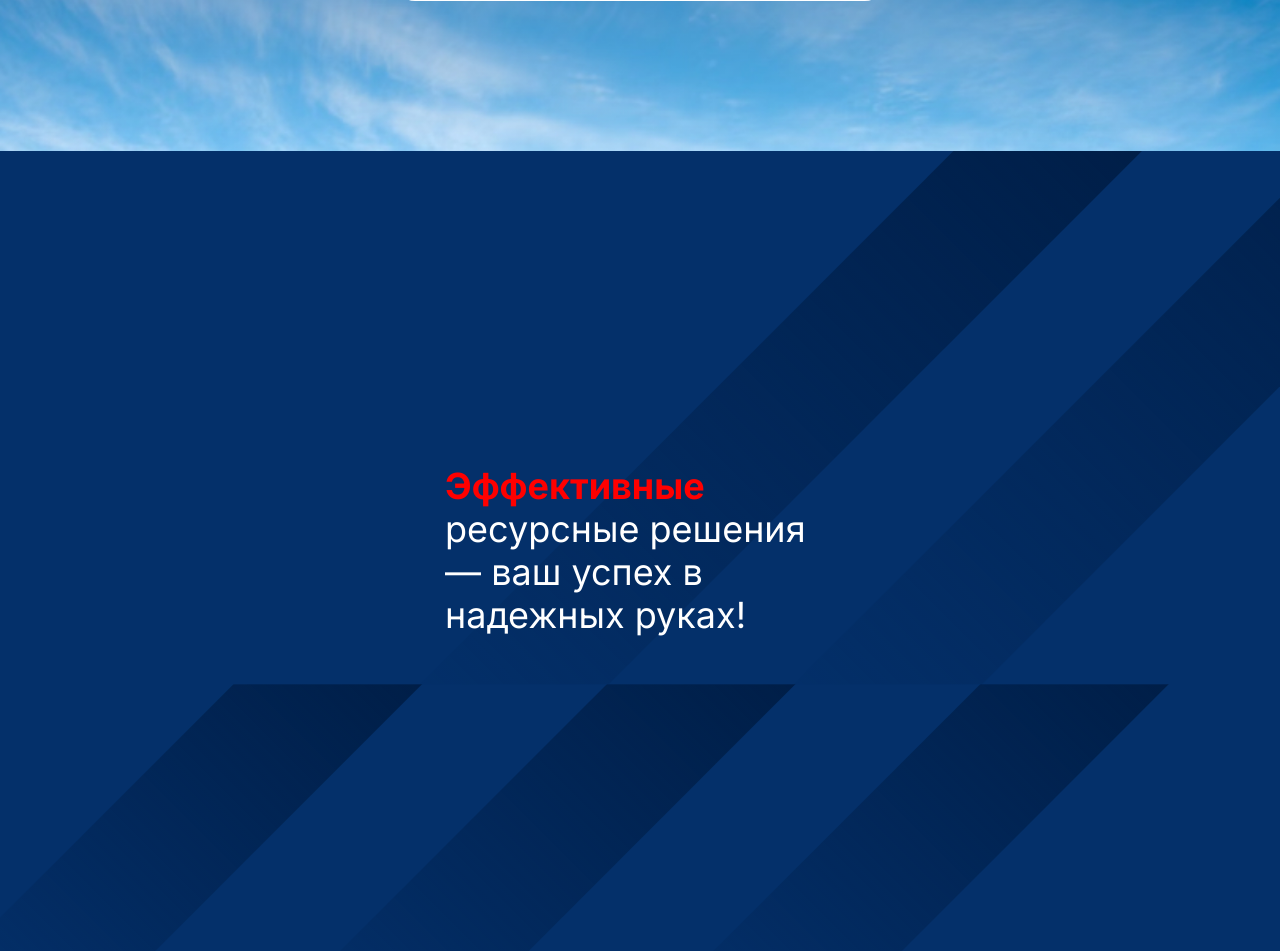
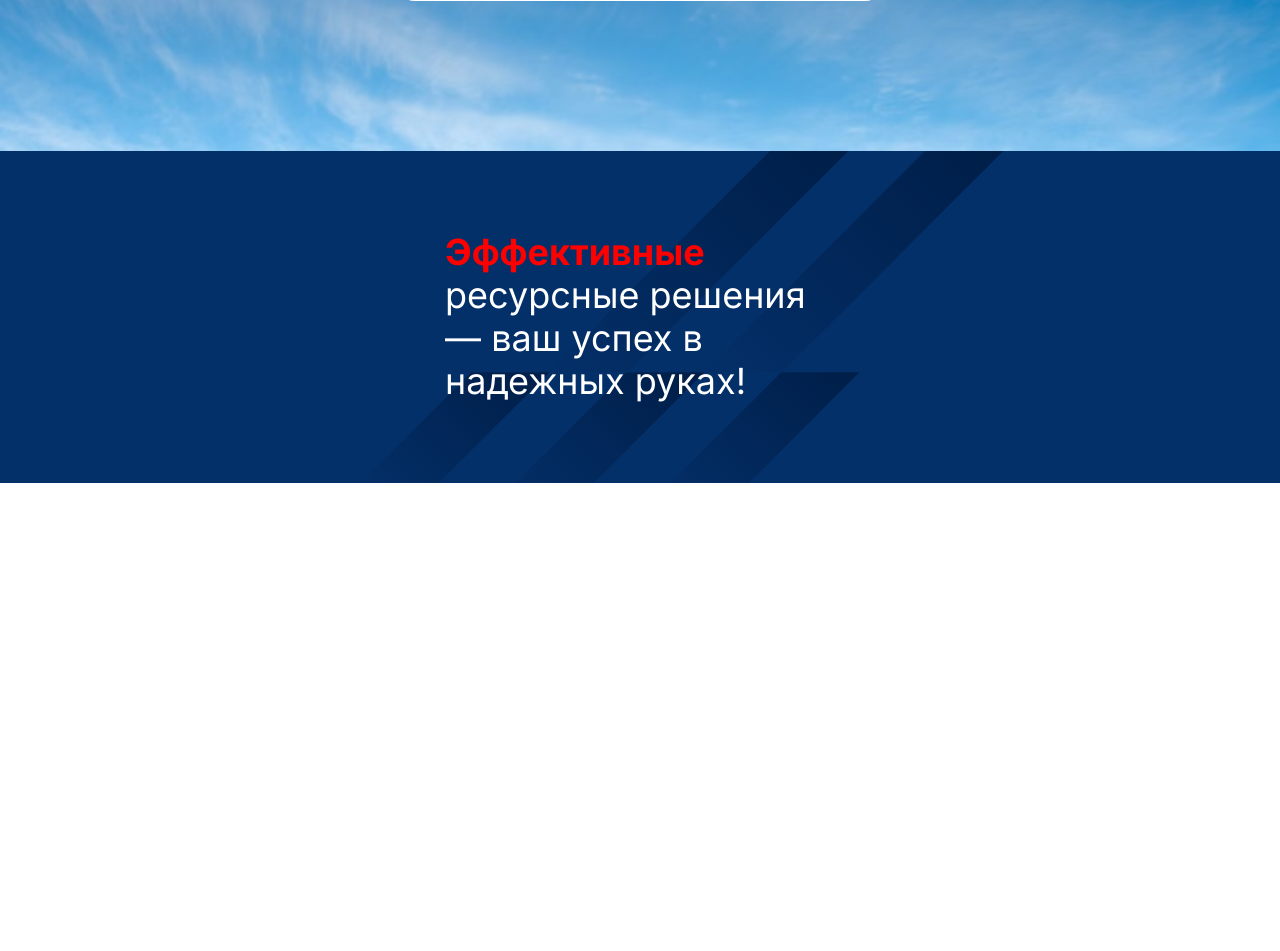
Before and after one commit to grklakg/electrolegis, a PHP site: page / in a window 1280 px wide. Shown: the part 1906-2857 px from the top of the page. After the commit the page ends 2389 px from the top, so only its background shows below. Run offline with PHP 8.4, Linux system fonts and the light colour scheme.

Commit message:
tagline-block padding

```diff
--- a/css/style.css
+++ b/css/style.css
@@ -388,4 +388,10 @@ body {
         width: 100%;
         position: static;
     }
+
+    .tagline-block {
+        height: auto;
+        padding-top: 80px;
+        padding-bottom: 80px;
+    }
 }
```
